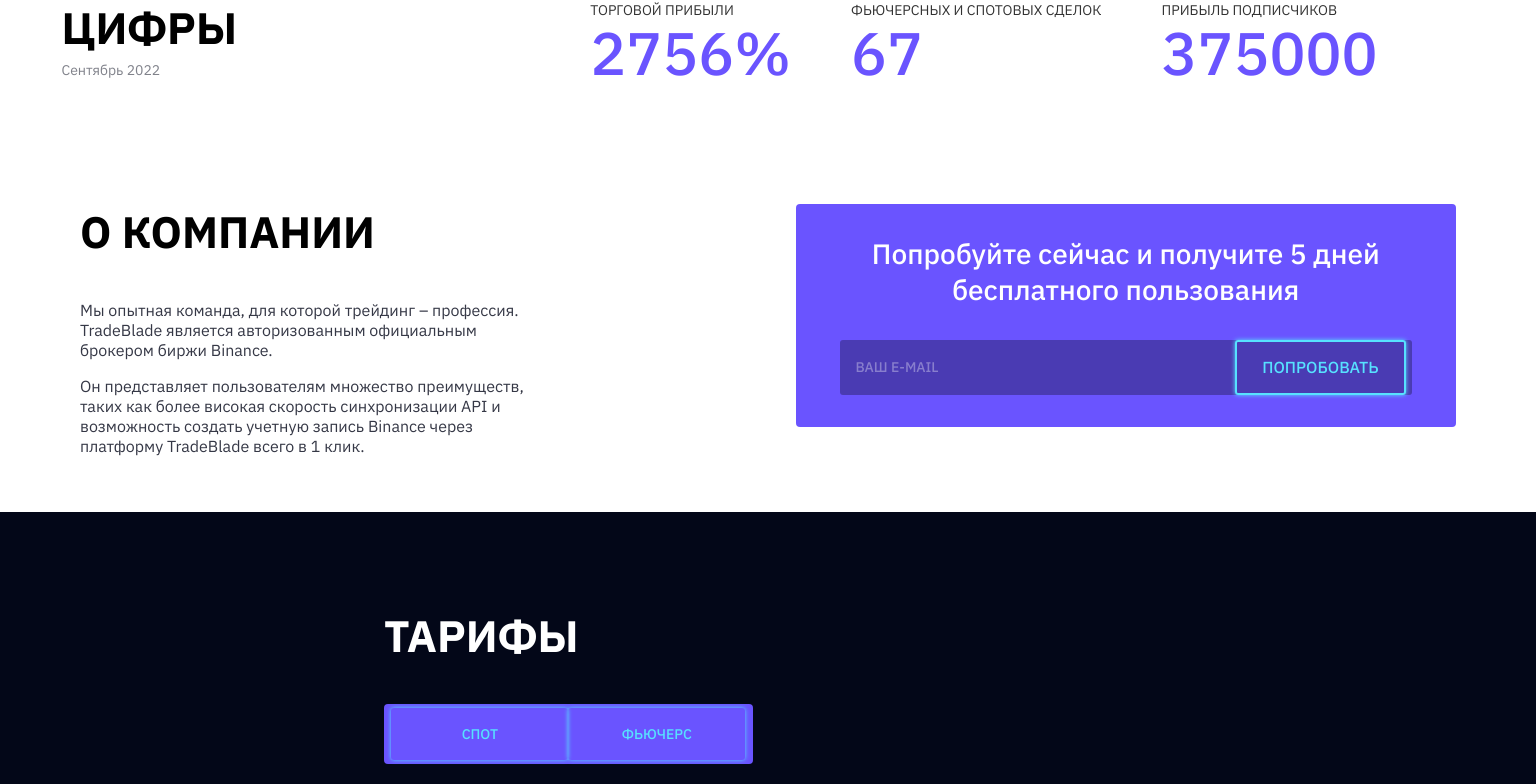
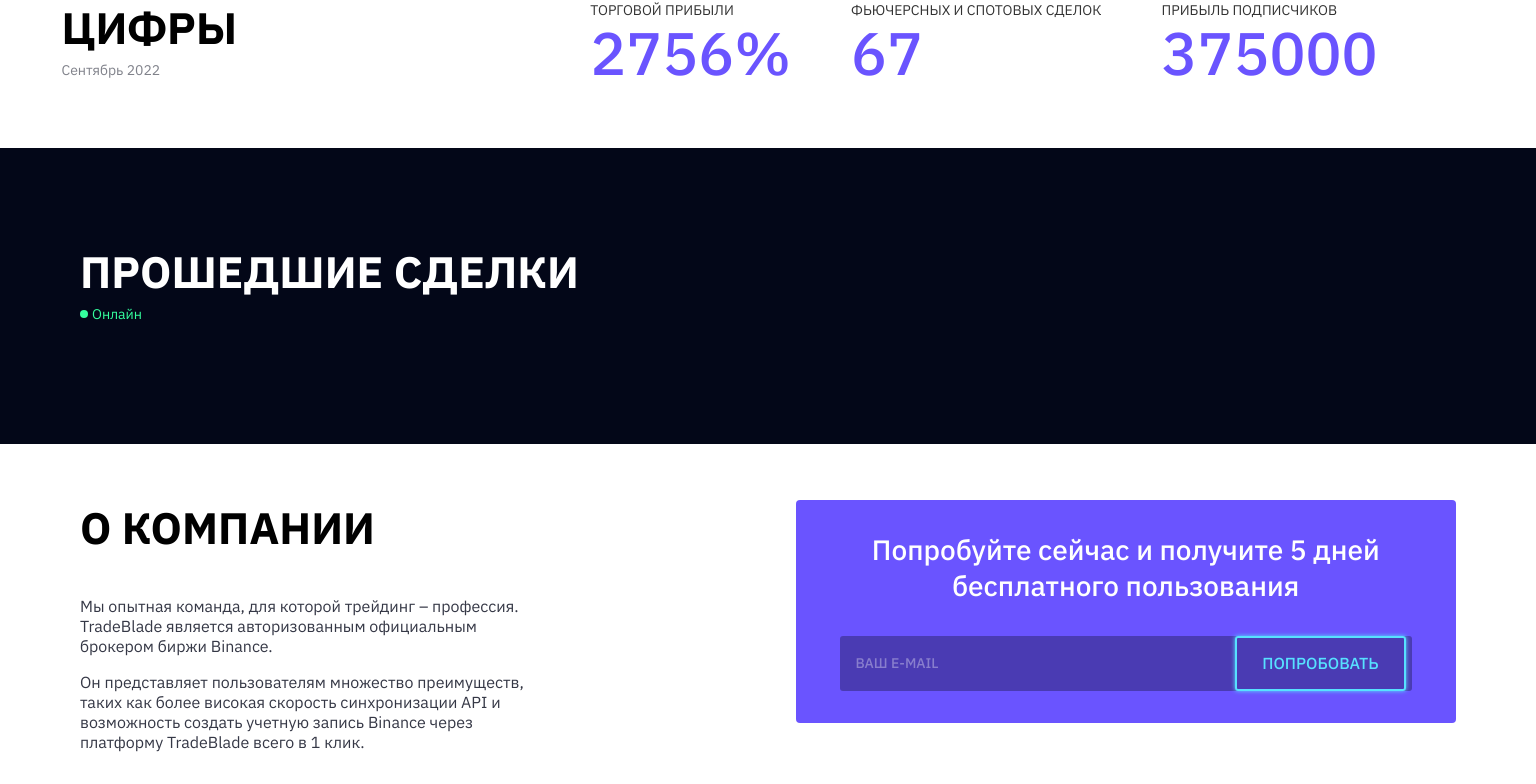
Before and after one commit to Maksimka66/tm-leads-test, a React (Vite) app: page / in a window 1536 px wide. Shown: the part 772-1556 px from the top of the page. Built offline with nearby package versions, Linux system fonts and the light colour scheme; a web font is replaced by a local one.

Commit message:
animations added

```diff
--- a/src/App.tsx
+++ b/src/App.tsx
@@ -10,6 +10,7 @@
 import BurgerMenu from './shared/BurgerMenu/BurgerMenu';
 import FAQ from './components/FAQ/FAQ';
 import Tariffs from './components/Tariffs/Tariffs';
+import Deals from './components/Deals/Deals';
 
 function App() {
     const [width, setWidth] = useState<number>(0);
@@ -48,10 +49,11 @@
             <main className='pageContent'>
                 <Hero />
                 <Numbers />
+                <Deals />
                 <About />
                 <Tariffs />
                 <FAQ />
-                {/* <Footer /> */}
+                <Footer />
             </main>
             {modalWindow && (
                 <Modal isClosing={isClosing}>
--- /dev/null
+++ b/src/components/Deals/Deals.module.scss
@@ -0,0 +1,47 @@
+@import '../../styles/mixins';
+@import '../../styles/variables';
+
+.dealsSection {
+    padding: 46px 16px;
+
+    @media (min-width: 1440px) {
+        padding: 96px 80px;
+    }
+}
+
+.dealsLayout {
+    position: relative;
+    padding-left: 12px;
+    margin-bottom: 24px;
+}
+
+.dealsLayout::before {
+    content: '';
+    position: absolute;
+    left: 0;
+    top: 50%;
+    transform: translateY(-50%);
+    width: 8px;
+    height: 8px;
+    background-color: #35FF9E;
+    border-radius: 50%;
+}
+
+.dealsTitle {
+    @include title-mobile;
+
+    margin-bottom: 2px;
+
+    @media (min-width: 1440px) {
+        @include title-desktop;
+
+        margin-bottom: 4px;
+    }
+}
+
+.online {
+    @include text-content;
+
+    color: #35FF9E;
+    text-transform: none;
+}
--- /dev/null
+++ b/src/components/Deals/Deals.tsx
@@ -0,0 +1,19 @@
+import styles from './Deals.module.scss';
+
+export default function Deals() {
+    return (
+        <section className={styles.dealsSection} id='deals'>
+            <h2 className={styles.dealsTitle}>Прошедшие сделки</h2>
+            <div className={styles.dealsLayout}>
+                <span className={styles.online}>Онлайн</span>
+            </div>
+            <ul>
+                <li></li>
+                <li></li>
+                <li></li>
+                <li></li>
+                <li></li>
+            </ul>
+        </section>
+    );
+}
--- a/src/components/FAQ/FAQ.module.scss
+++ b/src/components/FAQ/FAQ.module.scss
@@ -35,12 +35,13 @@
 
 .iconOpen {
     transform: rotate(180deg);
-    transition: transform 0.3s ease, stroke 0.3s ease;
-    stroke: #ffffff;
+    transition: transform 0.3s ease, color 0.3s ease;
+    color: #ffffff;
 }
 
+
 .faqBtn svg {
-    transition: transform 0.3s ease, stroke 0.3s ease;
+    transition: transform 0.3s ease, color 0.3s ease;
 }
 
 .listItem {
@@ -54,6 +55,10 @@
 
 .textOpened {
     background-color: #6A54FF;
+}
+
+.textOpened h3 {
+    color: $main-text-color;
 }
 
 .layoutItem {
@@ -70,6 +75,7 @@
     font-size: 20px;
     line-height: 28px;
     text-align: left;
+    transition: color 0.3s ease;
 
     @media (min-width: 1440px) {
         font-size: 24px;
@@ -84,10 +90,12 @@
 .faqText {
     @include text-content;
 
-    color: #030718;
+    color: $main-text-color;
+
     font-size: 16px;
     text-transform: none;
     opacity: 80%;
+    transition: color 0.3s ease;
 }
 
 .faqList {
--- a/src/components/FAQ/FAQ.tsx
+++ b/src/components/FAQ/FAQ.tsx
@@ -20,7 +20,7 @@
         <section className={styles.faqSection} id='faq'>
             <h2 className={styles.faqTitle}>часто задаваемые вопросы</h2>
             <ul className={styles.faqList} onClick={handleClick}>
-                <li className={styles.listItem}>
+                <li className={`${styles.listItem} ${id === '1' ? styles.textOpened : ''}`}>
                     <div className={styles.layoutItem}>
                         <h3 className={styles.itemTitle}>Что такое TradeBlade</h3>
                         <button className={styles.faqBtn} id='1'>
@@ -41,7 +41,7 @@
                         </div>
                     )}
                 </li>
-                <li className={styles.listItem}>
+                <li className={`${styles.listItem} ${id === '2' ? styles.textOpened : ''}`}>
                     <div className={styles.layoutItem}>
                         <h3 className={styles.itemTitle}>Что TradeBlade предлагает инвесторам</h3>
                         <button className={styles.faqBtn} id='2'>
@@ -55,7 +55,7 @@
                         </div>
                     )}
                 </li>
-                <li className={styles.listItem}>
+                <li className={`${styles.listItem} ${id === '3' ? styles.textOpened : ''}`}>
                     <div className={styles.layoutItem}>
                         <h3 className={styles.itemTitle}>
                             Должен ли я перевести свои средства на TradeBlade
--- a/src/components/Footer/Footer.module.scss
+++ b/src/components/Footer/Footer.module.scss
@@ -2,45 +2,58 @@
 @import '../../styles/mixins';
 
 .footer {
-    display: flex;
-    justify-content: space-between;
+    padding: 40px 0;
+
+    @media (min-width: 1440px) {
+        display: flex;
+        justify-content: space-between;
+        padding: 0 80px;
+    }
 }
 
 .footerItem {
+    padding-left: 8vw;
+    padding-right: 12vw;
+    padding-bottom: 12vh;
+    border-bottom: 1px solid rgba(255, 255, 255, 0.3);
     display: flex;
-    justify-content: flex-start;
-    gap: 20%;
-    position: relative;
-    padding: 40px 4vh;
-}
+    justify-content: space-between;
 
-.footerItem::before {
-    content: '';
-    position: absolute;
-    bottom: -10%;
-    right: 0;
-    color: #ffffff;
-    opacity: 30%;
-    width: 100vw;
-    height: 1px;
-    background: rgba(255, 255, 255, 0.3);
+    @media (min-width: 1440px) {
+        border-bottom: none;
+        border-right: 1px solid rgba(255, 255, 255, 0.3);
+        padding: 40px 0;
+        padding-bottom: 45px;
+        flex-direction: column;
+        width: 70%;
+    }
 }
 
 .quickNav {
     @include text-content;
 
-    color: #ffffff;
+    color: $main-text-color;
+
     opacity: 40%;
-    text-align: left;
-    overflow-wrap: break-word;
+    width: 40%;
+
+    @media (min-width: 1440px) {
+        width: 100%;
+    }
 }
 
 .rightsLayout {
-    @include flex-column;
+    padding: 24px 16px;
+    padding-bottom: 0;
+    display: flex;
+    flex-direction: column;
+    gap: 24vh;
 
-    align-items: flex-start;
-    justify-content: space-between;
-    padding: 40px 4vh;
+    @media (min-width: 1440px) {
+        align-items: flex-end;
+        padding-top: 28px;
+        padding-bottom: 45px;
+    }
 }
 
 .rights {
@@ -48,30 +61,6 @@
 
     color: $main-text-color;
 
+    opacity: 50%;
     text-transform: none;
-    opacity: 50%;
-    text-align: left;
 }
-
-@media (min-width: 1440px) {
-    .footer {
-        padding: 44px 80px;
-    }
-
-
-    .footerItem {
-       gap: 24vh;
-       flex-direction: column;
-       padding: 0;
-   }
-
-   .footerItem::before {
-        width: 1px;
-        height: 100vh;
-        right: -70%;
-   }
-
-   .rightsLayout {
-    padding: 0;
-   }
-}
--- a/src/components/Footer/Footer.tsx
+++ b/src/components/Footer/Footer.tsx
@@ -11,7 +11,7 @@
                 <Navigation />
             </div>
             <div className={styles.rightsLayout}>
-                <AppLogoExtended width={164} height={86} />
+                <AppLogoExtended width={165} height={80} />
                 <p className={styles.rights}>© 2022 TradeBlade. All rights reserved</p>
             </div>
         </footer>
--- a/src/components/Navigation/Navigation.tsx
+++ b/src/components/Navigation/Navigation.tsx
@@ -31,8 +31,8 @@
                 <li className={styles.listItem}>
                     <a
                         className={styles.navLink}
-                        href='#hero'
-                        onClick={(e) => handleLinkClick(e, '#hero')}
+                        href='#deals'
+                        onClick={(e) => handleLinkClick(e, '#deals')}
                     >
                         Сделки онлайн
                     </a>
--- a/src/icons/DropOpenIcon/DropOpenIcon.tsx
+++ b/src/icons/DropOpenIcon/DropOpenIcon.tsx
@@ -1,5 +1,3 @@
-import styles from '../../components/FAQ/FAQ.module.scss';
-
 export default function DropOpenIcon({ id, className }) {
     return (
         <svg
@@ -13,7 +11,7 @@
         >
             <path
                 d='M6 14.5L12 8.5L18 14.5'
-                stroke='black'
+                stroke='currentColor'
                 stroke-width='1.4'
                 stroke-linecap='round'
                 stroke-linejoin='round'
--- a/src/styles/_mixins.scss
+++ b/src/styles/_mixins.scss
@@ -31,7 +31,6 @@
     line-height: 36px;
     text-transform: uppercase;
     text-align: left
-
 }
 
 @mixin title-desktop {
```
Also changed, not shown: src/validation/emailFormSchema.ts (line endings or trailing spaces).
